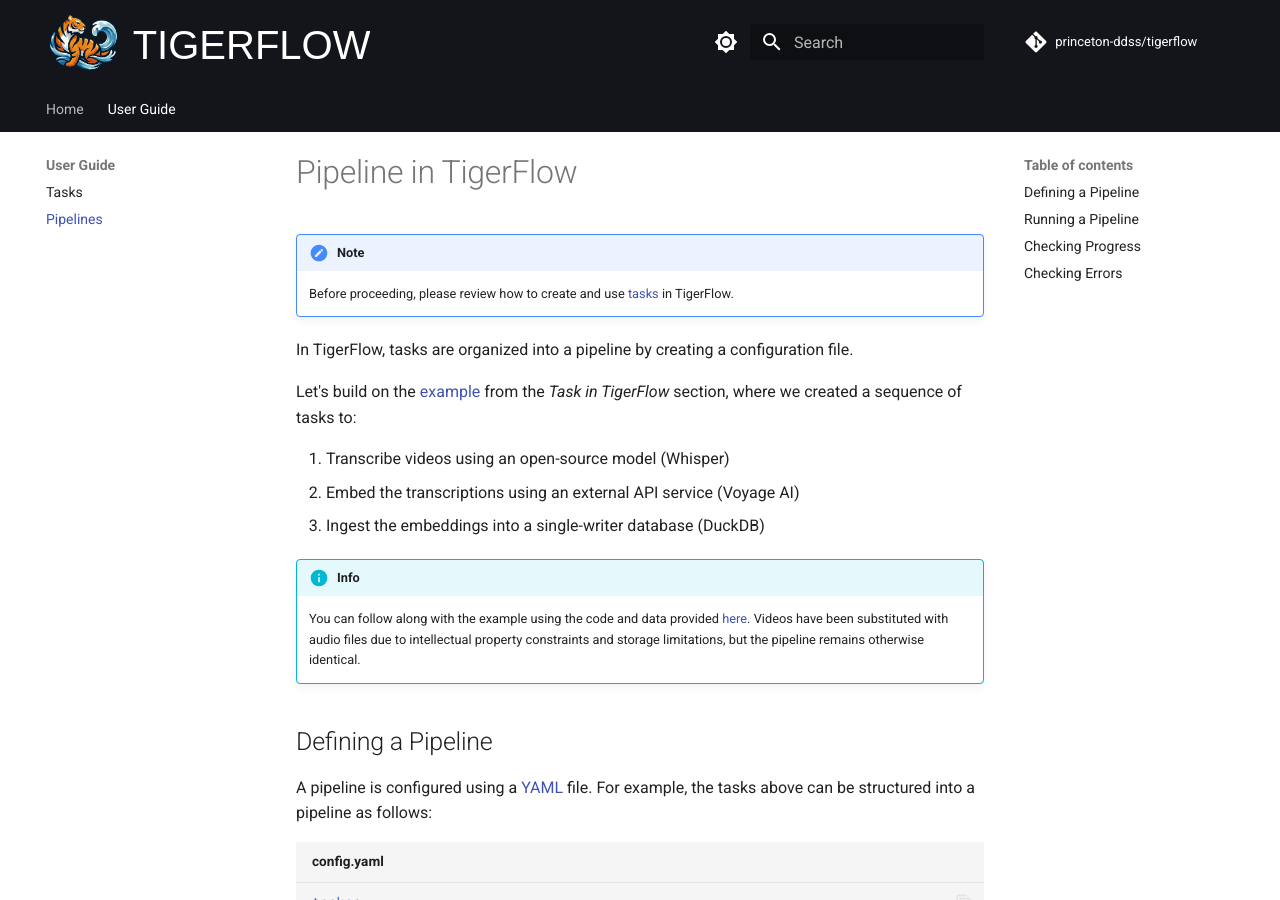
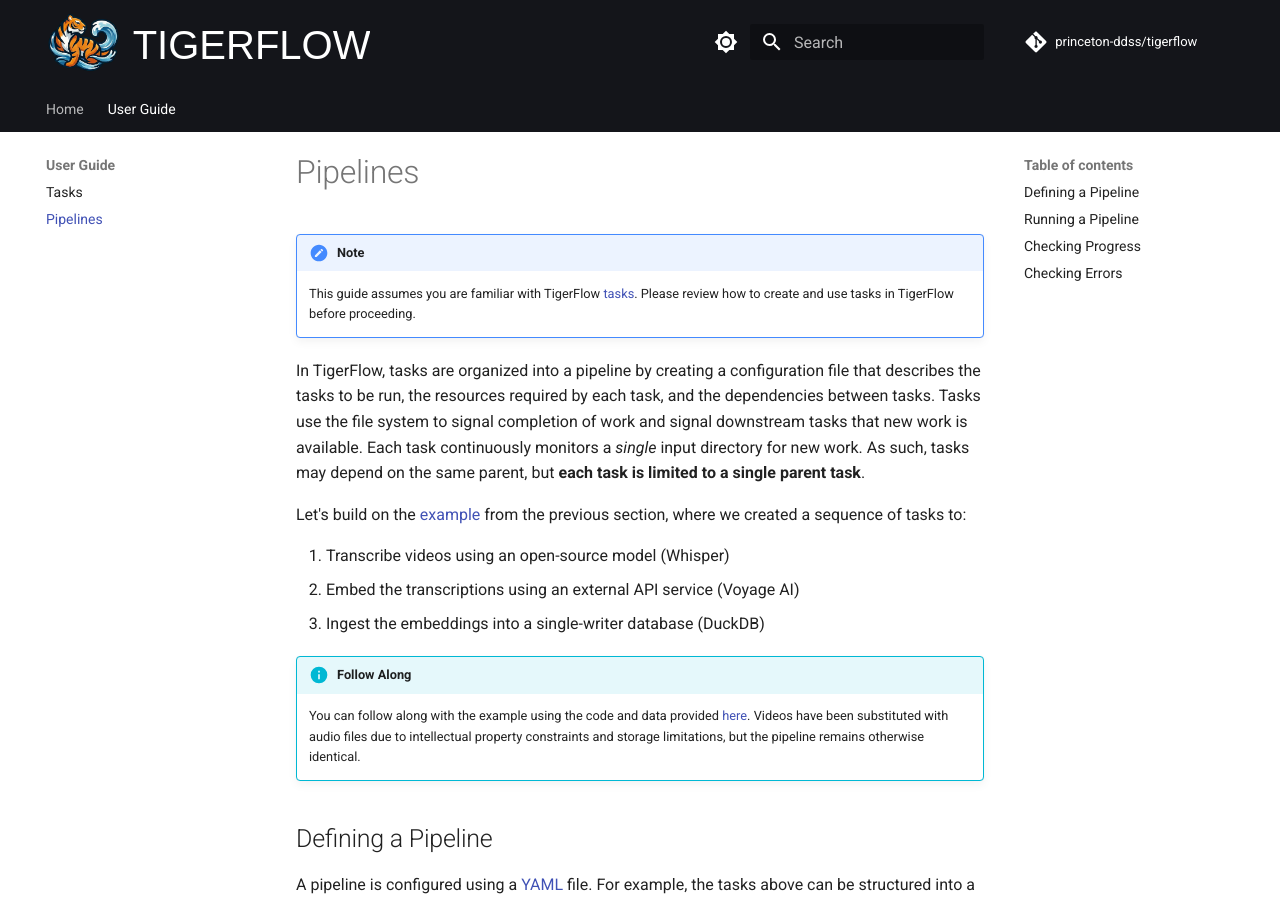
Before and after one commit to princeton-ddss/tigerflow, an MkDocs documentation site: the page built from docs/mkdocs/guides/pipeline.md, in a window 1280 px wide and 900 px high. Built offline with MkDocs 1.6.1 and Material for MkDocs 9.7.7, drawn with Linux system fonts in a browser that asks for light colours; some web fonts are replaced; comment, search, counter and statistics services are not loaded; the version menu is left out; some of the changed text lies outside the part shown.

Commit message:
Update pipeline.md

```diff
--- a/docs/mkdocs/guides/pipeline.md
+++ b/docs/mkdocs/guides/pipeline.md
@@ -1,19 +1,18 @@
-# Pipeline in TigerFlow
+# Pipelines
 
 !!! note
 
-    Before proceeding, please review how to create and use [tasks](task.md) in TigerFlow.
+    This guide assumes you are familiar with TigerFlow [tasks](task.md). Please review how to create and use tasks in TigerFlow before proceeding.
 
-In TigerFlow, tasks are organized into a pipeline by creating a configuration file.
+In TigerFlow, tasks are organized into a pipeline by creating a configuration file that describes the tasks to be run, the resources required by each task, and the dependencies between tasks. Tasks use the file system to signal completion of work and signal downstream tasks that new work is available. Each task continuously monitors a *single* input directory for new work. As such, tasks may depend on the same parent, but **each task is limited to a single parent task**.
 
-Let's build on the [example](task.md#examples) from the *Task in TigerFlow* section,
-where we created a sequence of tasks to:
+Let's build on the [example](task.md#examples) from the previous section, where we created a sequence of tasks to:
 
 1. Transcribe videos using an open-source model (Whisper)
 2. Embed the transcriptions using an external API service (Voyage AI)
 3. Ingest the embeddings into a single-writer database (DuckDB)
 
-!!! info
+!!! info "Follow Along"
 
     You can follow along with the example using the code and data provided
     [here](https://github.com/princeton-ddss/tigerflow/tree/main/examples/audio_feature_extraction).
```
Also changed, not shown: other parts of docs/mkdocs/guides/pipeline.md (+2 -3 lines).
